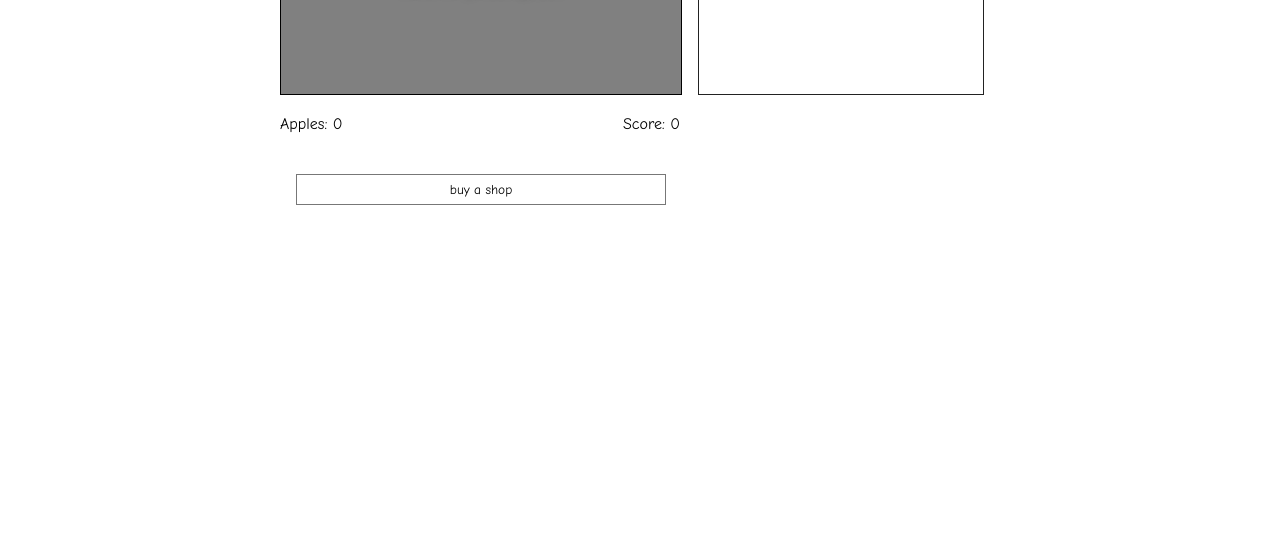
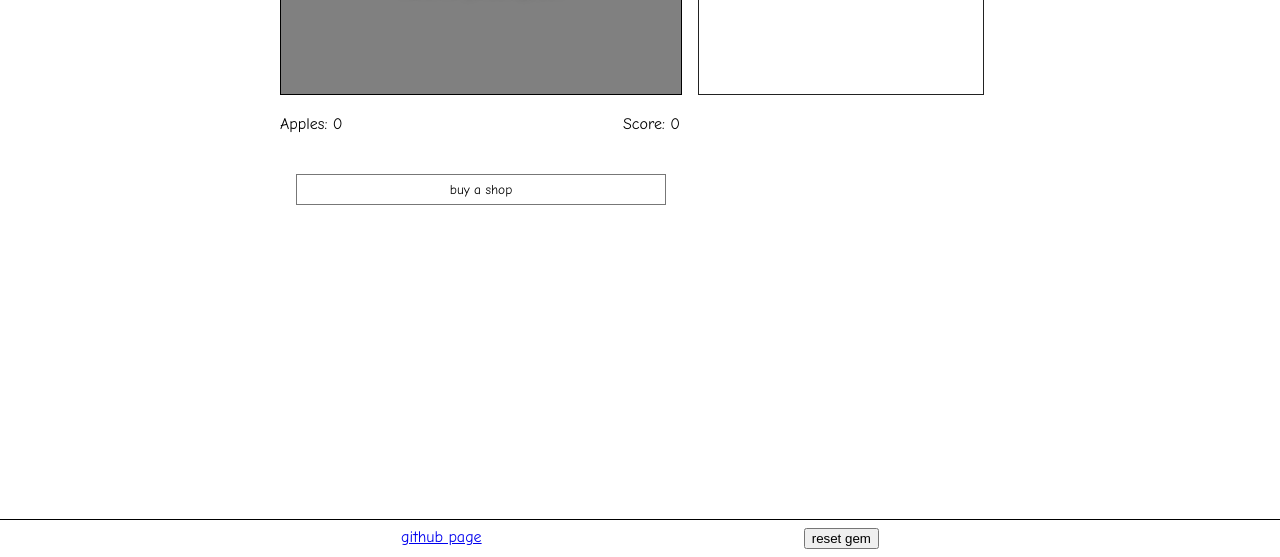
Before and after one commit to antistic/snek-gem, a plain HTML site: page index.html in a window 1280 px wide. Shown: the part 243-800 px from the top of the page. Drawn offline with nearby package versions, Linux system fonts and the light colour scheme.

Commit message:
Add reset functionality

```diff
--- a/index.html
+++ b/index.html
@@ -29,11 +29,20 @@
     </div>
 
     <div id="controlPanel"></div>
+    <div id="footer">
+        <ul>
+            <li><a href="https://github.com/notantonia/snek-gem">github page</a></li>
+            <li>
+                <button onclick="game.resetGame()">reset gem</button>
+            </li>
+        </ul>
+    </div>
 
     <script src="https://ajax.googleapis.com/ajax/libs/jquery/2.1.4/jquery.min.js"></script>
     <script src="snake.js"></script>
     <script src="unlocks.js"></script>
     <script src="main.js"></script>
+    <script src="testing.js"></script>
 </body>
 
 </html>
--- a/main.js
+++ b/main.js
@@ -47,6 +47,21 @@ function Game() {
         self.addMessage("Game Loaded");
     };
 
+    this.resetGame = function () {
+        localStorage.clear();
+
+        game.snakeGame = null;
+        game.unlocked = [];
+        game.unlockable = ['shop'];
+        game.inventory = {
+            apples: 0
+        };
+
+        game.saveGame();
+
+        window.location.reload();
+    };
+
     this.updateInfoBar = function () {
         $('#apples').text("Apples: " + self.inventory.apples);
         $('#score').text("Score: " + self.snakeGame.score);
--- a/style.css
+++ b/style.css
@@ -1,5 +1,6 @@
 body {
     font-family: Comic Sans MS;
+    margin: 0;
 }
 
 canvas,
@@ -176,3 +177,21 @@ h1 {
     margin: 0;
     color: #555;
 }
+
+#footer {
+    position: absolute;
+    bottom: 0;
+    border-top: 1px solid black;
+    width: 100%;
+    padding: 0;
+    margin: 0;
+}
+
+#footer > ul {
+    list-style: none;
+    max-width: 50em;
+    padding: 0.5em 0;
+    margin: 0 auto;
+    display: flex;
+    justify-content: space-around;
+}
```
